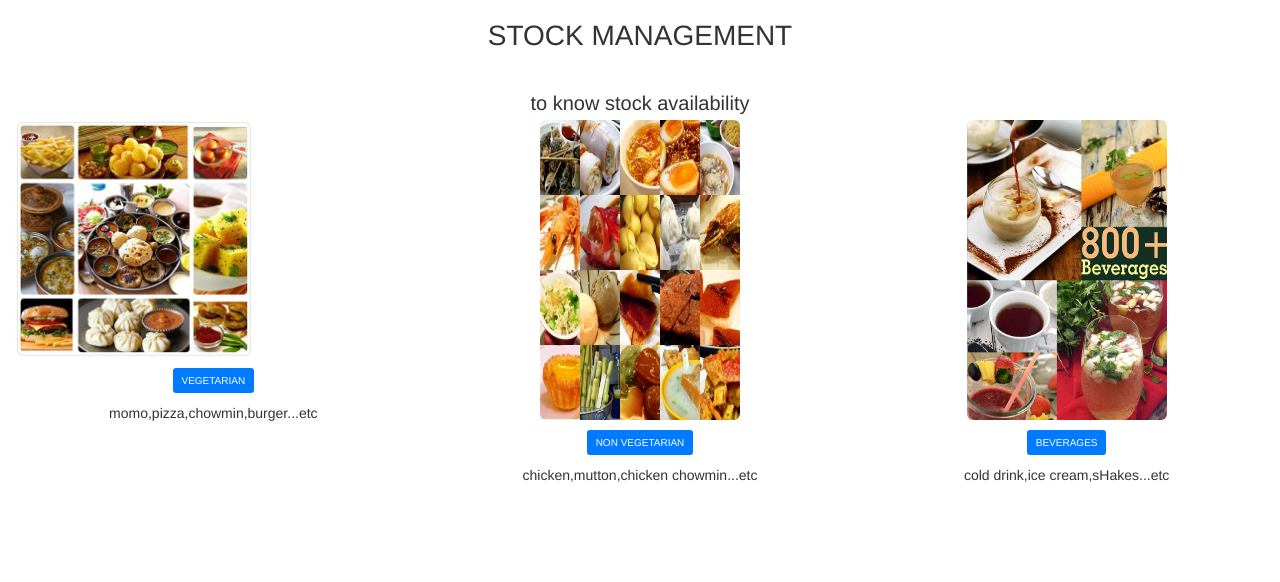
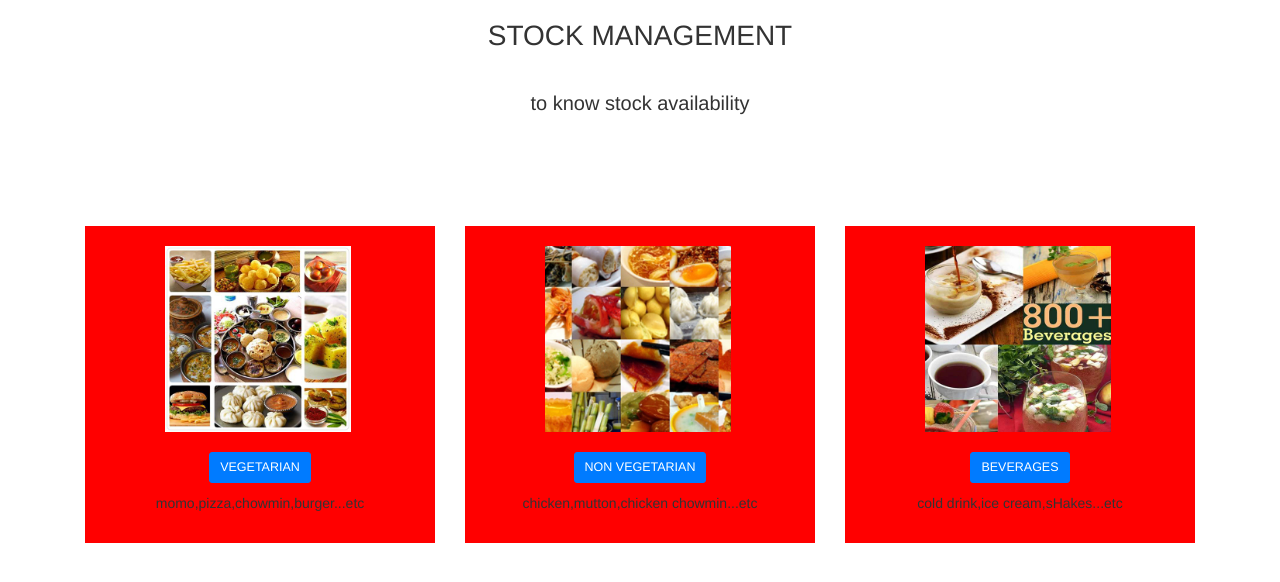
Before and after one commit to karkipooja/inventoryManagement, a PHP site: template source/views/fooditem.php in a window 1280 px wide. Shown: the top 582 px of the page. Run offline with PHP 8.4, Linux system fonts and the light colour scheme; the template is opened without the code that fills it, so the values that code supplies are empty.

Commit message:
code for imags

```diff
--- a/source/views/fooditem.php
+++ b/source/views/fooditem.php
@@ -1,8 +1,8 @@
 <!DOCTYPE html>
 <html>
+
 <head>
-  <title><?php echo $title;
-         ?> </title>
+  <title>Menu</title>
   <meta name="viewport" content="width=device-width, initial-scale=1.0">
   <link type="text/css" rel="stylesheet" href="../../assets/css/bootstrap.min.css" />
   <link href="../../assets/css/bootstrap-glyphicons.css" rel="stylesheet">
@@ -20,49 +20,93 @@
      height: 60%;
      margin-bottom: 10px;
  }*/
+    .img-thimbnail {
+      background-color: red;
+      /* justify-content: center; */
+      padding: 20px;
+    }
+
     .img-resize {
-     width: 60%;
-     height: 60%;
-     /*margin-bottom: 10px;*/
+      max-width: 60%;
+      max-height: 60%;
+      margin-bottom: 20px;
+      margin-left: 60px;
+    }
+
+    .btn-menu {
+      margin-bottom: 10px;
+    }
+
+    .menu-div{
+      margin-top:10%
     }
   </style>
 </head>
+
 <body>
- <div class="container-fluid text-center bg-yellow">
+  <!-- <div class="container-fluid text-center bg-grey">
+  <h2>Portfolio</h2>
+  <h4>What we have created</h4>
+  <div class="row text-center">
+    <div class="col-sm-4">
+      <div class="thumbnail">
+        <img src="food1.jpg" alt="Paris">
+        <p><strong>Paris</strong></p>
+        <p>Yes, we built Paris</p>
+      </div>
+    </div>
+    <div class="col-sm-4">
+      <div class="thumbnail">
+        <img src="food2.jpg" alt="New York">
+        <p><strong>New York</strong></p>
+        <p>We built New York</p>
+      </div>
+    </div>
+    <div class="col-sm-4">
+      <div class="thumbnail">
+        <img src="food3.jpg" alt="San Francisco">
+        <p><strong>San Francisco</strong></p>
+        <p>Yes, San Fran is ours</p>
+      </div>
+    </div>
+</div> -->
+  <div class="container text-center bg-yellow">
     <h1>STOCK MANAGEMENT</h1><br>
     <h2>to know stock availability</h2>
-  <div class="row text-center slideanim slide">
+    <div class="row text-center slideanim slide menu-div">
       <div class="col-sm-4">
-      <div class="thumbnail">
+        <div class="thumbnail img-thimbnail">
           <img src="food1.jpg" class="img-responsive img-resize" alt="food1">
-        <p><strong>
           <div class="btn-group btn-group-lg">
-          <button type="button" class="btn btn-primary">VEGETARIAN</button>
-        </div></strong></p>
+            <button type="button" class="btn btn-primary btn-menu">VEGETARIAN</button>
+          </div>
           <p>momo,pizza,chowmin,burger...etc</p>
         </div>
       </div>
       <div class="col-sm-4">
-      <div class="thumbnail">
-        <img src="food2.jpg" class="img-rounded" alt="food2" width="200" height="300" >
-        <p><strong>
+        <div class="thumbnail img-thimbnail">
+          <img src="food2.jpg" class="img-responsive img-resize" alt="food2">
+
           <div class="btn-group btn-group-lg">
-            <button type="" button" class="btn btn-primary">NON VEGETARIAN</button>
-        </div></strong></p>
+            <button type="" button" class="btn btn-primary btn-menu">NON VEGETARIAN</button>
+          </div>
+
           <p>chicken,mutton,chicken chowmin...etc</p>
         </div>
       </div>
       <div class="col-sm-4">
-      <div class="thumbnail">
-        <img src="food3.jpg" class="img-rounded" alt="food2" width="200" height="300" >
-        <p><strong>
+        <div class="thumbnail img-thimbnail">
+          <img src="food3.jpg" class="img-responsive img-resize" alt="food2">
+          <div class="center">
             <div class="btn-group btn-group-lg">
-           <button type="button" class="btn btn-primary">BEVERAGES</button>
-          </div></strong></p>
+              <button type="button" class="btn btn-primary btn-menu">BEVERAGES</button>
+            </div>
             <p>cold drink,ice cream,sHakes...etc</p>
           </div>
         </div>
       </div>
     </div>
+  </div>
 </body>
+
 </html>
```
Also changed, not shown: source/views/food2.jpg, source/views/food3.jpg. Lines whose indentation alone changed are shown as unchanged.
